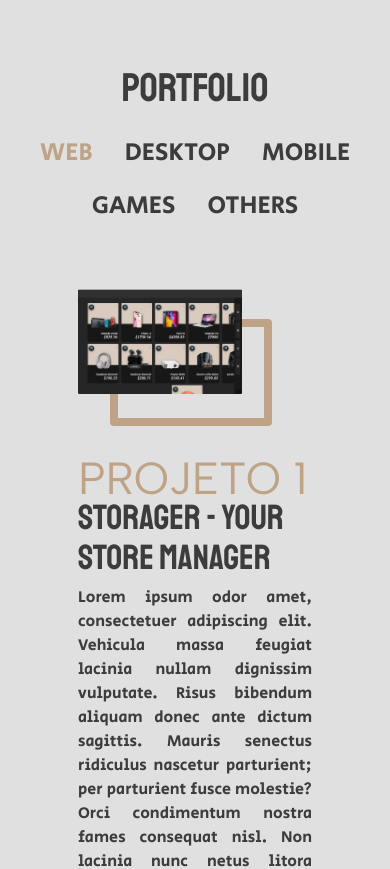
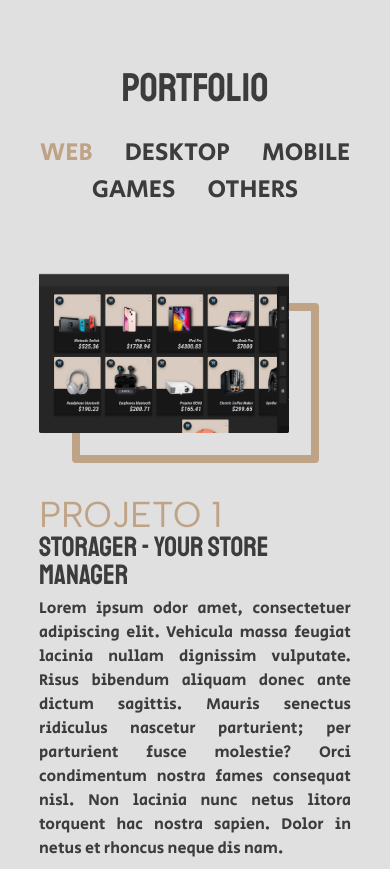
Before and after one commit to issagomesdev/portfolio, a React (Vite) app: page / in a window 390 px wide. Shown: the part 2920-3789 px from the top of the page. Built offline with nearby package versions, Linux system fonts and the light colour scheme; a web font is replaced by a local one.

Commit message:
Mais ajustes na responsividade

```diff
--- a/src/shared/components/Contact.tsx
+++ b/src/shared/components/Contact.tsx
@@ -103,7 +103,7 @@ const ContactComponent = () => {
                     <Box display={'flex'} flexDirection={'column'} gap={theme.spacing(4)}>
                         <Box>
                             <Typography color={'white'} fontFamily={'"Akatab", sans-serif'} fontSize={theme.spacing(4)} fontWeight={'500'}>Me envie uma mensagem</Typography>
-                            <Typography color={'white'} width={'70%'} textAlign={'justify'} fontSize={theme.spacing(1.5)} fontWeight={'400'}>Se você quiser entrar em contato comigo, pode fazer isso por telefone, e-mail ou preenchendo o formulário ao lado. Caso escolha o formulário, lembre-se de deixar seu nome e sobrenome, um e-mail válido para que eu possa retornar o contato e, no corpo da mensagem, explique com o máximo de detalhes possível sobre o seu projeto e do que você precisa. Assim, consigo entender melhor suas necessidades e responder de forma mais precisa.</Typography>
+                            <Typography color={'white'} width={smallScreen? '100%' : '70%'} textAlign={'justify'} fontSize={theme.spacing(1.5)} fontWeight={'400'}>Se você quiser entrar em contato comigo, pode fazer isso por telefone, e-mail ou preenchendo o formulário ao lado. Caso escolha o formulário, lembre-se de deixar seu nome e sobrenome, um e-mail válido para que eu possa retornar o contato e, no corpo da mensagem, explique com o máximo de detalhes possível sobre o seu projeto e do que você precisa. Assim, consigo entender melhor suas necessidades e responder de forma mais precisa.</Typography>
                         </Box>
                         <Box display={'flex'} flexDirection={'column'} gap={theme.spacing(2)}>
                             {InfoData.map((item) => (
--- a/src/shared/components/Experiencie.tsx
+++ b/src/shared/components/Experiencie.tsx
@@ -1,7 +1,10 @@
 import { Icon } from "@iconify/react/dist/iconify.js";
-import { Box, Typography, useTheme } from "@mui/material";
+import { Box, Typography, useTheme, useMediaQuery } from "@mui/material";
 const ExperiencieComponent = () => {
     const theme = useTheme();
+    const smallScreen = useMediaQuery(theme.breakpoints.down("md"));
+    const mediumScreen = useMediaQuery(theme.breakpoints.between("md", "lg"));
+    const largerScreen = useMediaQuery(theme.breakpoints.up("lg"));
 
     type ExpItem = {
         id: number
@@ -130,7 +133,7 @@ const ExperiencieComponent = () => {
         <Box display={'flex'} flexDirection={'column'} alignItems={'center'} gap={theme.spacing(4)} width={'80%'}>
             <Typography variant="sectionTitle"> Experiência </Typography>
             <Typography textAlign={'justify'}>Tenho experiência sólida com uma ampla variedade de tecnologias modernas, atuando tanto no desenvolvimento frontend quanto backend, além de projetos mobile, jogos e design de interface. Essa diversidade de tecnologias me permite trabalhar em diferentes tipos de projetos, com foco na criação de soluções eficientes, escaláveis e com boa experiência de usuário. Abaixo estão as ferramentas e linguagens com as quais já trabalhei de forma prática:</Typography>
-            <Box display={'flex'} flexWrap={'wrap'} rowGap={theme.spacing(10)} justifyContent={'center'}>
+            <Box display={'flex'} flexWrap={'wrap'} rowGap={theme.spacing(10)} justifyContent={smallScreen? 'space-between' : 'center'}>
                 {expData.map((item) => (
                     <ExpComponent
                         id={item.id}
--- a/src/shared/components/Portfolio.tsx
+++ b/src/shared/components/Portfolio.tsx
@@ -44,16 +44,16 @@ const PortfolioComponent = () => {
 
     const ProjectComponent = (project: Project) => {
         return (
-            <Box display={'flex'} width={'60%'} gap={smallScreen || mediumScreen? theme.spacing(7) : theme.spacing(8)} {...(smallScreen || mediumScreen ? {flexDirection: 'column-reverse', alignItems: project.id % 2 === 0? 'flex-end' : 'flex-start'} : {flexDirection: project.id % 2 === 0? 'row' : 'row-reverse', alignItems: 'flex-start'})}>
-                <Box width={'100%'} display={'flex'} flexDirection={'column'} gap={theme.spacing(1)}>
+            <Box display={'flex'} width={smallScreen? '80%' : '60%'} gap={smallScreen || mediumScreen? theme.spacing(7) : theme.spacing(8)} {...(smallScreen || mediumScreen ? {flexDirection: 'column-reverse', alignItems: project.id % 2 === 0? 'flex-end' : 'flex-start'} : {flexDirection: project.id % 2 === 0? 'row' : 'row-reverse', alignItems: 'flex-start'})}{...(smallScreen? {right: '5%'} : {})}>
+                <Box width={smallScreen? '100%' : '80%'} display={'flex'} flexDirection={'column'} gap={theme.spacing(1)}>
                     <Box display={'flex'} flexDirection={'column'} alignItems={(smallScreen || mediumScreen) && project.id % 2 === 0? 'flex-end' : 'flex-start'}>
-                        <Typography variant="projectNumber" color={theme.palette.primary.main}>Projeto {project.id}</Typography>
-                        <Typography variant="projectName" textAlign={(smallScreen || mediumScreen) && project.id % 2 === 0? 'end' : 'start'}>Storager - Your Store Manager</Typography>
+                        <Typography variant="projectNumber" color={theme.palette.primary.main} {...(smallScreen? {fontSize: theme.spacing(4.5), lineHeight: theme.spacing(4.5)} : {})}>Projeto {project.id}</Typography>
+                        <Typography variant="projectName" textAlign={(smallScreen || mediumScreen) && project.id % 2 === 0? 'end' : 'start'} {...(smallScreen? {fontSize: theme.spacing(3.5), lineHeight: theme.spacing(3.5)} : {})}>Storager - Your Store Manager</Typography>
                     </Box>
                     <Typography textAlign={'justify'}>Lorem ipsum odor amet, consectetuer adipiscing elit. Vehicula massa feugiat lacinia nullam dignissim vulputate. Risus bibendum aliquam donec ante dictum sagittis. Mauris senectus ridiculus nascetur parturient; per parturient fusce molestie? Orci condimentum nostra fames consequat nisl. Non lacinia nunc netus litora torquent hac nostra sapien. Dolor in netus et rhoncus neque dis nam.</Typography>
                     <Typography fontFamily={'Staatliches'} color={theme.palette.primary.main}> ➞ ler mais </Typography>
                 </Box>
-                <Box sx={(theme) => ProjectItem(theme, smallScreen || mediumScreen ? '-30px' : '30px')} {...(smallScreen || mediumScreen ? { width: '70%' } : { width: theme.spacing(120) })}>
+                <Box sx={(theme) => ProjectItem(theme, smallScreen || mediumScreen ? '-30px' : '30px')} {...(smallScreen || mediumScreen ? { width: smallScreen? '80%' : '70%' } : { width: theme.spacing(120) })}>
                     <img src={`/images/projetcEx.png`} style={{ width: '100%', height: 'auto' }} />
                 </Box>
             </Box>
@@ -64,7 +64,7 @@ const PortfolioComponent = () => {
         <Box display={'flex'} flexDirection={'column'} justifyContent={'center'} gap={theme.spacing(smallScreen ? 8 : mediumScreen ? 10 : 15)} width={'100%'}>
             <Box display={'flex'} flexDirection={'column'} alignItems={'center'} gap={theme.spacing(2)}>
                 <Typography variant="sectionTitle"> Portfolio </Typography>
-                <Box display={'flex'} width={'fit-content'} marginX={theme.spacing(1.5)} {...(smallScreen? {justifyContent: 'center', flexWrap: 'wrap'} : {justifyContent: 'space-between'})} rowGap={theme.spacing(2)} columnGap={theme.spacing(4)}>
+                <Box display={'flex'} width={'fit-content'} marginX={theme.spacing(1.5)} {...(smallScreen? {justifyContent: 'center', flexWrap: 'wrap'} : {justifyContent: 'space-between'})} columnGap={theme.spacing(4)}>
                     <Typography variant="projectType" color={theme.palette.primary.main}> Web </Typography>
                     <Typography variant="projectType"> Desktop </Typography>
                     <Typography variant="projectType"> Mobile </Typography>
--- a/src/shared/components/Services.tsx
+++ b/src/shared/components/Services.tsx
@@ -49,14 +49,13 @@ const ServicesComponent = () => {
             <Box display={'flex'} flexDirection={'column'} padding={theme.spacing(3)} gap={theme.spacing(3)} bgcolor={theme.palette.background.paper} borderRadius={'4px'} boxShadow={themeName === 'light' ? 'rgba(99, 99, 99, 0.2) 0px 2px 8px 0px' : 'none'} width={'45%'}>
                 <Box display={'flex'} gap={theme.spacing(2)} alignItems={'center'} {...(mediumScreen ? { flexDirection: 'column' } : { flexDirection: 'row' })}>
                     <Box padding={theme.spacing(2)} bgcolor={theme.palette.secondary.main} color={theme.palette.background.paper} borderRadius={'100%'} position={'relative'} display={'flex'} alignItems={'center'} justifyContent={'center'}>
-                        <Icon icon={service.icon} width={smallScreen? theme.spacing(5) : theme.spacing(8)} />
+                        <Icon icon={service.icon} width={smallScreen ? theme.spacing(5) : theme.spacing(8)} />
                     </Box>
-                    <Box>
-                        <Typography color={theme.palette.secondary.main} textTransform={'uppercase'} fontFamily={'Staatliches'} fontSize={smallScreen? theme.spacing(4) : theme.spacing(6)} lineHeight={smallScreen? theme.spacing(4) : theme.spacing(6)} textAlign={mediumScreen? 'center' : 'start'} sx={{ wordBreak: 'break-word' }}>{title1}</Typography>
-                        <Typography color={theme.palette.secondary.main} textTransform={'uppercase'} fontFamily={'Staatliches'} fontSize={smallScreen? theme.spacing(4) : theme.spacing(6)} lineHeight={smallScreen? theme.spacing(4) : theme.spacing(6)} textAlign={mediumScreen? 'center' : 'start'} sx={{ wordBreak: 'break-word' }}>{title2}</Typography>
-                    </Box>
+                    {smallScreen ? <Box> <Typography color={theme.palette.secondary.main} textTransform={'uppercase'} fontFamily={'Staatliches'} fontSize={smallScreen ? theme.spacing(4) : theme.spacing(6)} lineHeight={smallScreen ? theme.spacing(4) : theme.spacing(6)} textAlign={mediumScreen ? 'center' : 'start'} sx={{ wordBreak: 'break-all' }}>{title1 + title2}</Typography> </Box> : <Box> <Typography color={theme.palette.secondary.main} textTransform={'uppercase'} fontFamily={'Staatliches'} fontSize={smallScreen ? theme.spacing(4) : theme.spacing(6)} lineHeight={smallScreen ? theme.spacing(4) : theme.spacing(6)} textAlign={mediumScreen ? 'center' : 'start'} sx={{ wordBreak: 'break-word' }}>{title1}</Typography>
+                        <Typography color={theme.palette.secondary.main} textTransform={'uppercase'} fontFamily={'Staatliches'} fontSize={smallScreen ? theme.spacing(4) : theme.spacing(6)} lineHeight={smallScreen ? theme.spacing(4) : theme.spacing(6)} textAlign={mediumScreen ? 'center' : 'start'} sx={{ wordBreak: 'break-word' }}>{title2}</Typography> </Box>}
+
                 </Box>
-                <Typography textAlign={'justify'} color={theme.palette.secondary.main}>{service.description}</Typography>
+                <Typography textAlign={'justify'} color={theme.palette.secondary.main} {...(smallScreen ? { fontSize: theme.spacing(1.5) } : {})}>{service.description}</Typography>
             </Box>
         )
     }
```
